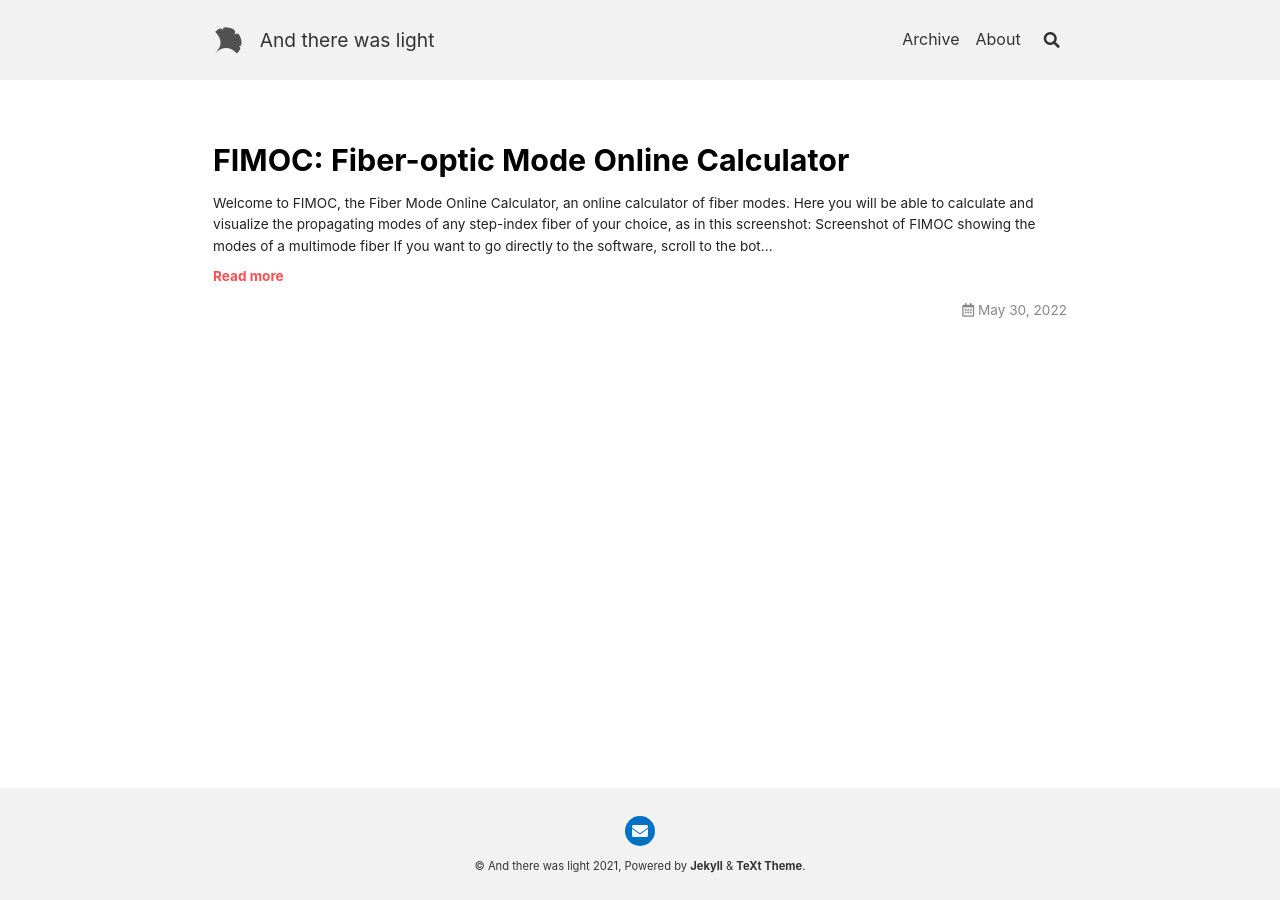
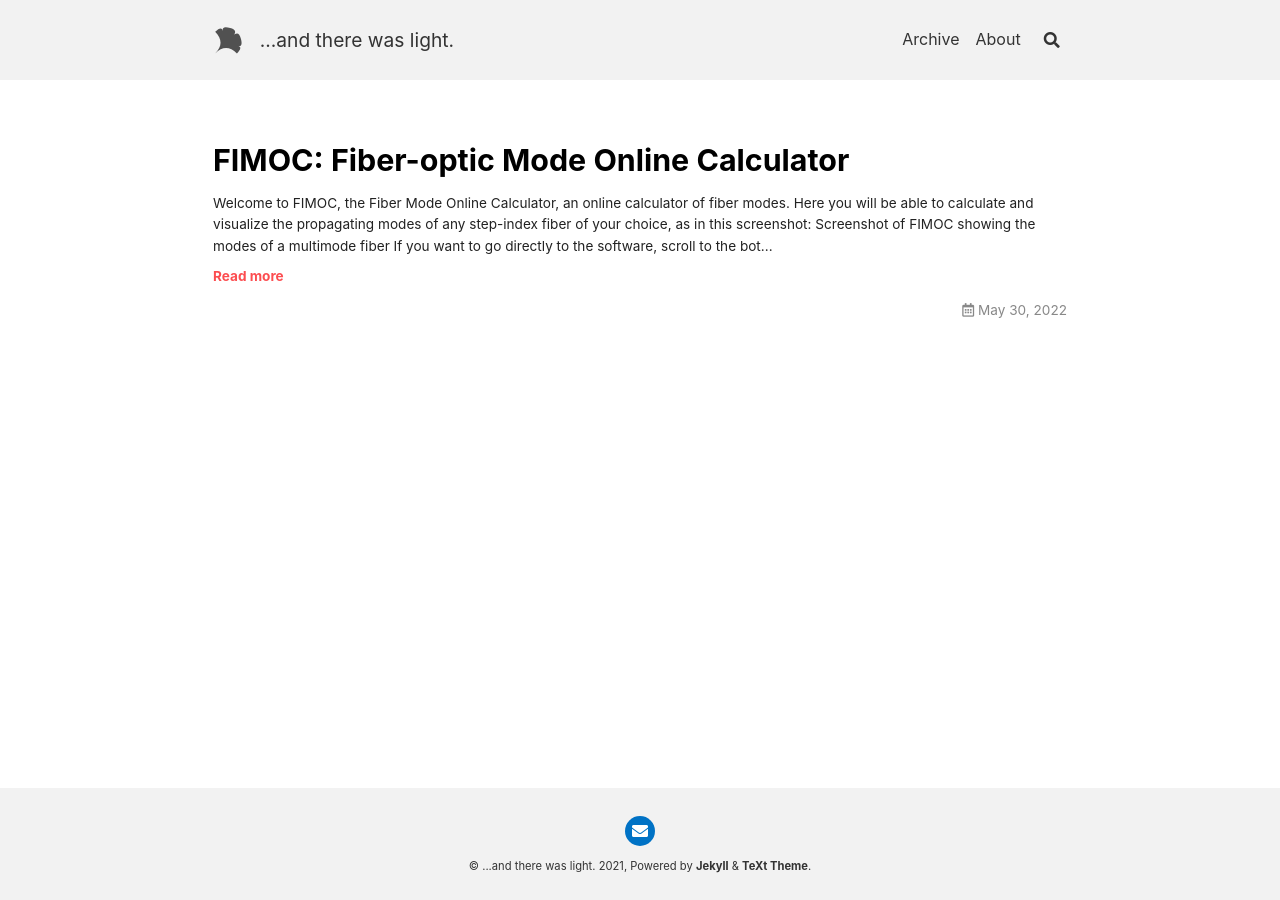
Before and after one commit to andtherewaslight/andtherewaslight.github.io, a Jekyll site: the page built from index.html, in a window 1280 px wide. Built offline with Jekyll 4.4.1, drawn with Linux system fonts in a browser that asks for light colours; nearby versions of some CDN libraries; the list of posts is cut into pages by our own code; part of the change alters nothing that is shown.

```diff
--- a/_config.yml
+++ b/_config.yml
@@ -20,15 +20,15 @@ text_skin: default # "default" (default), "dark", "forest", "ocean", "chocolate"
 highlight_theme: default # "default" (default), "tomorrow", "tomorrow-night", "tomorrow-night-eighties", "tomorrow-night-blue", "tomorrow-night-bright"
 url     : https://andtherewaslight.github.io
 baseurl : # does not include hostname
-title   : And there was light
+title   : ...and there was light.
 description: > # this means to ignore newlines until "Language & timezone"
   A website for learning photonics using interactive applets.
 
 
 ## => Language and Timezone
 ##############################
-lang: # the language of your site, default as "en"
-timezone: # see https://en.wikipedia.org/wiki/List_of_tz_database_time_zones for the available values
+lang: "en" # the language of your site, default as "en"
+timezone: "CET" # see https://en.wikipedia.org/wiki/List_of_tz_database_time_zones for the available values
 
 
 ## => Author and Social
```
